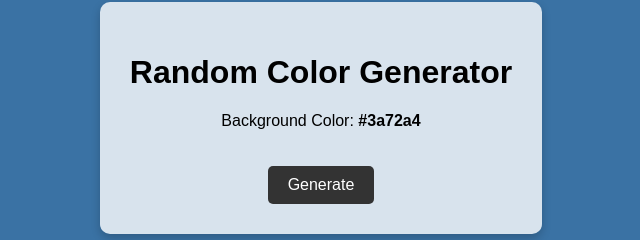
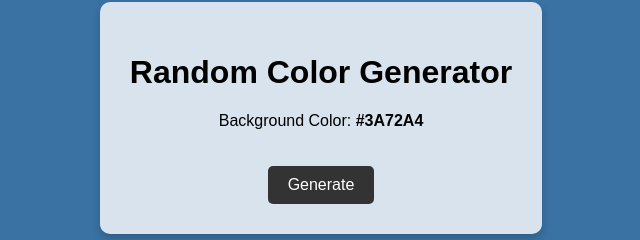
Before and after one commit to inavaneeth/projects, a plain HTML site: page Color-Gen/index.html in a window 1280 px wide. Both pictures are taken after a click on the button "Generate". Shown: the part 282-522 px from the top of the page, 319-959 px from the left. Drawn offline with Linux system fonts and the light colour scheme.

Commit message:
changed color text to uppercase

```diff
--- a/Color-Gen/index.html
+++ b/Color-Gen/index.html
@@ -11,7 +11,7 @@
 <body>
     <div class="container">
         <h1>Random Color Generator</h1>
-        <p>Background Color: <span id="color">#ffffff</span></p>
+        <p>Background Color: <span id="color">#FFFFFF</span></p>
         <button id="btn">Generate</button>
     </div>
     <script src="script.js"></script>
--- a/Color-Gen/script.js
+++ b/Color-Gen/script.js
@@ -9,5 +9,5 @@ function getRandomColor() {
 btn.addEventListener("click", () => {
     const color = getRandomColor();
     document.body.style.backgroundColor = color;
-    colorText.textContent = color;
+    colorText.textContent = color.toUpperCase();
 });
```
